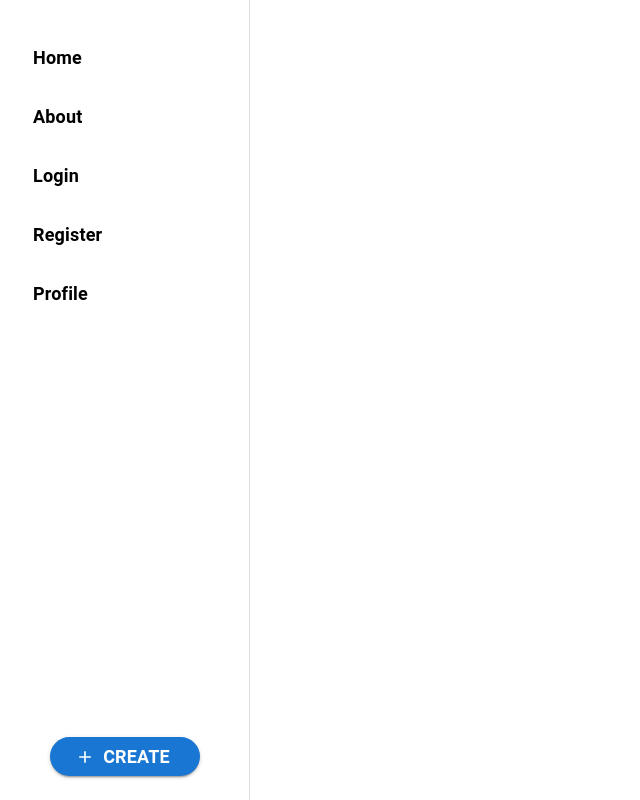
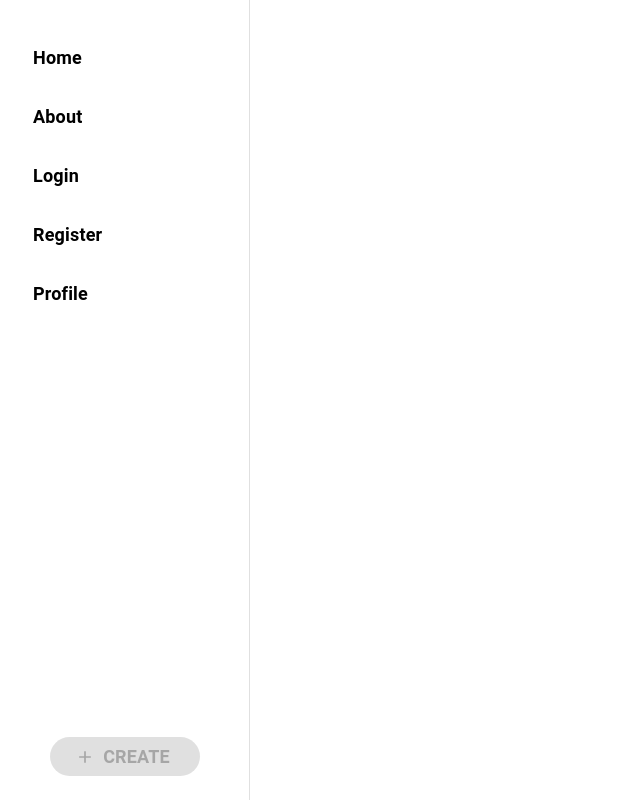
Before and after one commit to ghtjason/bruinchomp, a React (Create React App) app in the folder frontend/: page /messages in a window 1280 px wide. Shown: the whole page, without its empty margins (0-640 px from the left). Built offline with nearby package versions, Linux system fonts and the light colour scheme.

Commit message:
disable create post if not logged in

```diff
--- a/frontend/src/components/Navbar.js
+++ b/frontend/src/components/Navbar.js
@@ -4,10 +4,11 @@ import { Drawer, List, ListItemText, Button, Typography, Box, ListItemButton} fr
 import { useNavigate, Outlet, Link } from "react-router-dom";
 import AddIcon from '@mui/icons-material/Add';
 import { mainNavbarItems } from '../utils/constants';
+import Cookies from 'js-cookie';
 
 const Navbar = () => {
   const navigate = useNavigate();
-
+  const authToken = Cookies.get('authToken');
   const [selectedItem, setSelectedItem] = useState(null)
 
   return (
@@ -60,6 +61,7 @@ const Navbar = () => {
 
         <Box textAlign = 'center' sx = {{marginTop: 'auto', marginBottom: 3}}>
           <Button
+            disabled = {!authToken}
             variant = "contained"
             component = {Link}
             to = "/create"
```
